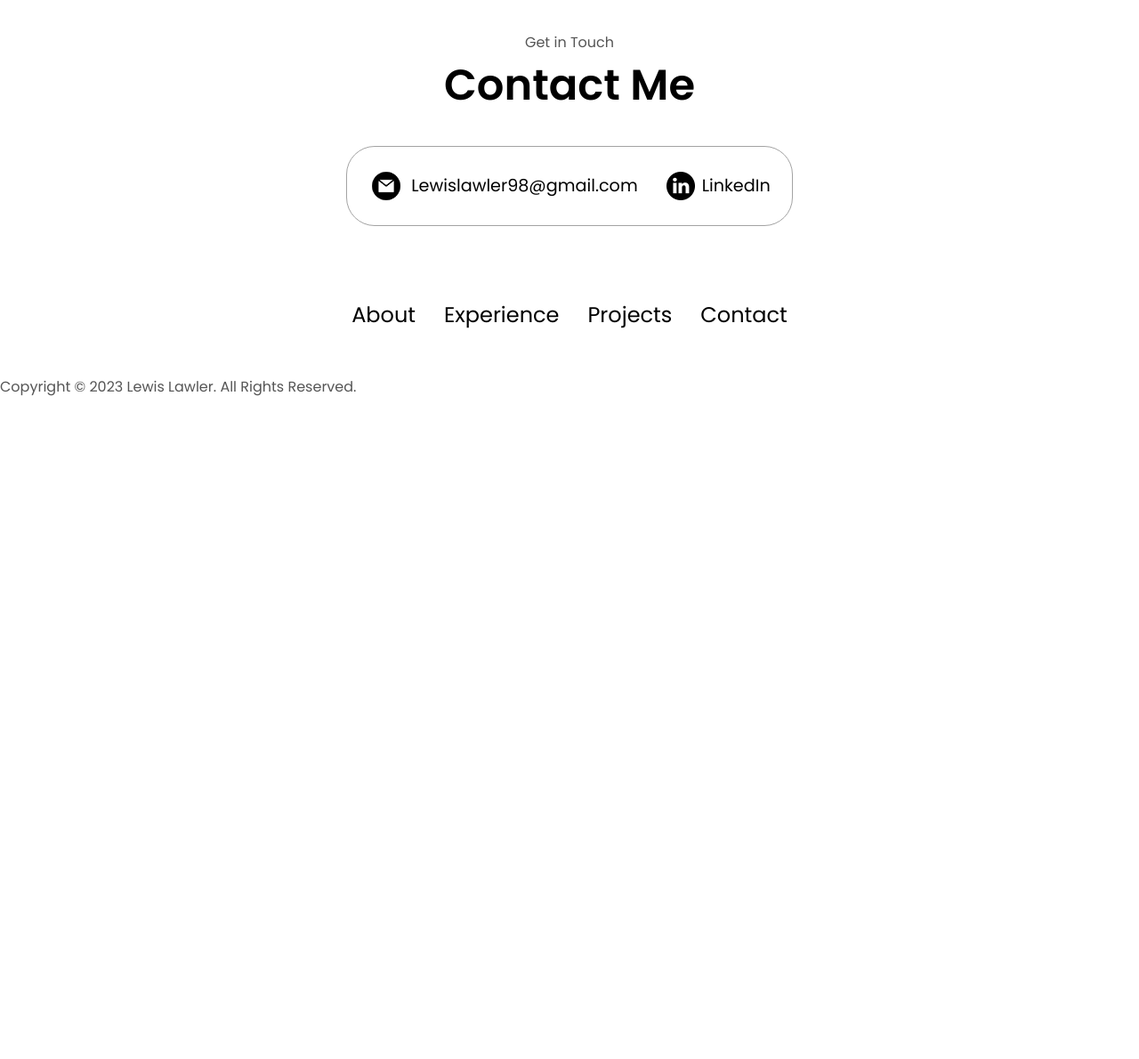
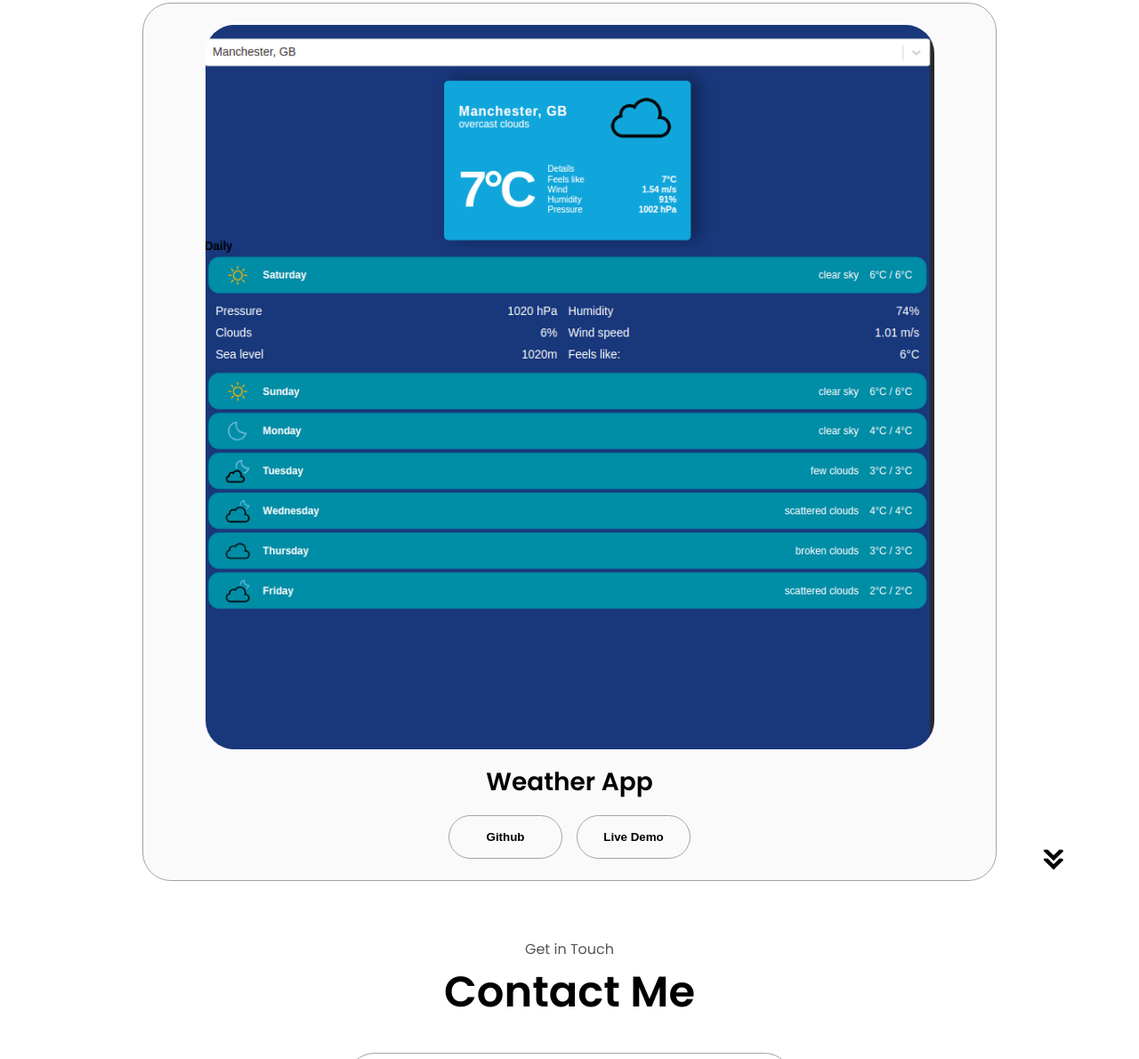
Before and after one commit to Lawler45/Portfolio, a website: page index.html in a window 1280 px wide. Shown: the part 3082-4272 px from the top of the page at 89% size. Before the commit the page ends 3529 px from the top, so only its background shows below. Drawn offline with Linux system fonts and the light colour scheme.

Commit message:
adds live demo for picture this place and adds weather app project

```diff
--- a/index.html
+++ b/index.html
@@ -325,7 +325,7 @@
               </button>
               <button
                 class="btn btn-color-2 project-btn"
-                onclick="location.href='https://github.com/Harrywg/group-5-frontend'"
+                onclick="location.href='https://www.youtube.com/watch?v=CL6b3KgObPg'"
               >
                 Live Demo
               </button>
@@ -353,6 +353,30 @@
               >
                 Live Demo
               </button> -->
+            </div>
+          </div>
+          <div class="details-container color-container">
+            <div class="article-container">
+              <img
+                src="./assets/project-4.png"
+                alt="Project 1"
+                class="project-img"
+              />
+            </div>
+            <h2 class="experience-sub-title project-title">Weather App</h2>
+            <div class="btn-container">
+              <button
+                class="btn btn-color-2 project-btn"
+                onclick="location.href='https://github.com/Lawler45/Weather-app'"
+              >
+                Github
+              </button>
+              <button
+                class="btn btn-color-2 project-btn"
+                onclick="location.href='https://ll-weather.netlify.app/'"
+              >
+                Live Demo
+              </button>
             </div>
           </div>
         </div>
```
Also changed, not shown: assets/project-4.png (added).
